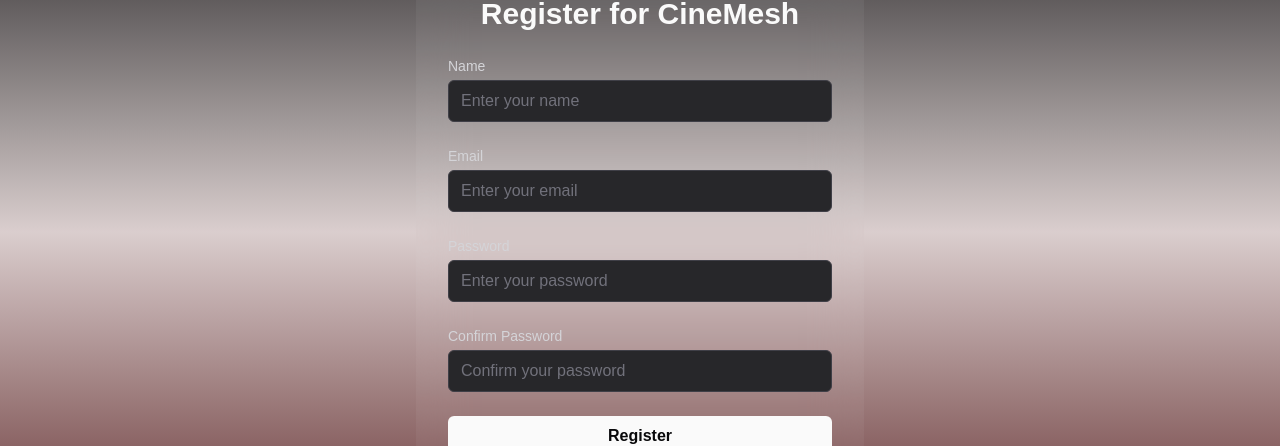
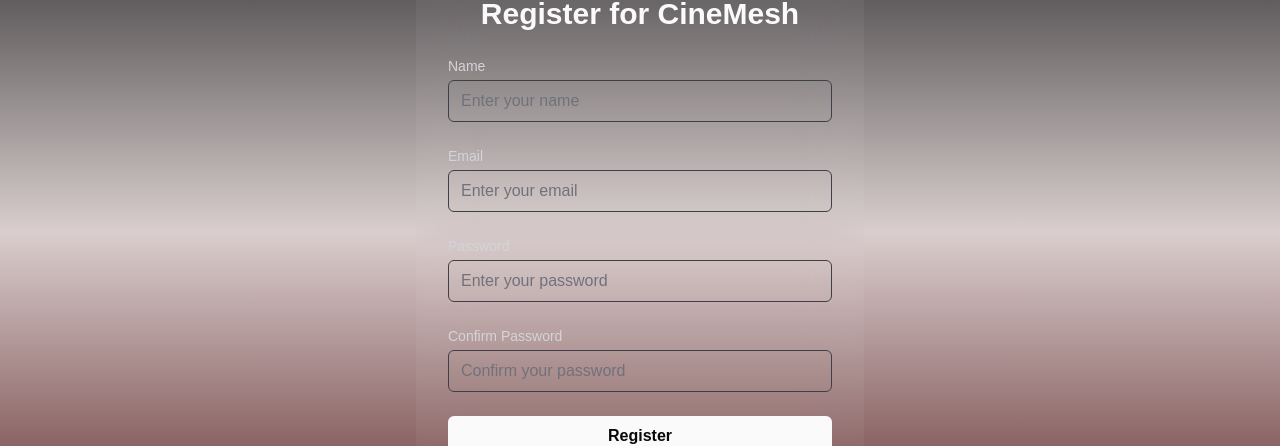
Before and after one commit to Ponloe/cinemesh-frontend, a Next.js app: page /register in a window 1280 px wide. Shown: the part 168-614 px from the top of the page. Built offline with nearby package versions, Linux system fonts and the light colour scheme.

Commit message:
adjust: just some tiny change

```diff
--- a/components/auth/login-form.tsx
+++ b/components/auth/login-form.tsx
@@ -25,7 +25,7 @@
           value={email}
           onChange={(e) => setEmail(e.target.value)}
           required
-          className="mt-1 block w-full px-3 py-2 bg-zinc-800 border border-zinc-700 rounded-md text-zinc-50 placeholder-zinc-500 focus:outline-none focus:ring-2 focus:ring-zinc-500"
+          className="mt-1 block w-full px-3 py-2 border border-zinc-700 rounded-md text-zinc-50 placeholder-zinc-500 focus:outline-none focus:ring-2 focus:ring-zinc-500"
           placeholder="Enter your email"
         />
       </div>
@@ -39,19 +39,19 @@
           value={password}
           onChange={(e) => setPassword(e.target.value)}
           required
-          className="mt-1 block w-full px-3 py-2 bg-zinc-800 border border-zinc-700 rounded-md text-zinc-50 placeholder-zinc-500 focus:outline-none focus:ring-2 focus:ring-zinc-500"
+          className="mt-1 block w-full px-3 py-2 border border-zinc-700 rounded-md text-zinc-50 placeholder-zinc-500 focus:outline-none focus:ring-2 focus:ring-zinc-500"
           placeholder="Enter your password"
         />
       </div>
       <button
         type="submit"
-        className="w-full bg-zinc-50 text-zinc-950 py-2 px-4 rounded-md font-semibold hover:bg-zinc-200 focus:outline-none focus:ring-2 focus:ring-zinc-500"
+        className="w-full bg-zinc-50 text-zinc-950 py-2 px-4 rounded-md font-semibold hover:bg-zinc-200 focus:outline-none focus:ring-2 focus:ring-zinc-500 cursor-pointer"
       >
         Login
       </button>
       <p className="text-center text-sm text-zinc-500">
-        Don't have an account?{" "}
-        <Link href="/register" className="text-zinc-300 hover:text-zinc-50">
+        Don&apos;t have an account?{" "}
+        <Link href="/register" className="text-zinc-300 hover:text-zinc-50 cursor-pointer">
           Register here
         </Link>
       </p>
--- a/components/auth/register-form.tsx
+++ b/components/auth/register-form.tsx
@@ -31,7 +31,7 @@
           value={name}
           onChange={(e) => setName(e.target.value)}
           required
-          className="mt-1 block w-full px-3 py-2 bg-zinc-800 border border-zinc-700 rounded-md text-zinc-50 placeholder-zinc-500 focus:outline-none focus:ring-2 focus:ring-zinc-500"
+          className="mt-1 block w-full px-3 py-2  border border-zinc-700 rounded-md text-zinc-50 placeholder-zinc-500 focus:outline-none focus:ring-2 focus:ring-zinc-500"
           placeholder="Enter your name"
         />
       </div>
@@ -45,7 +45,7 @@
           value={email}
           onChange={(e) => setEmail(e.target.value)}
           required
-          className="mt-1 block w-full px-3 py-2 bg-zinc-800 border border-zinc-700 rounded-md text-zinc-50 placeholder-zinc-500 focus:outline-none focus:ring-2 focus:ring-zinc-500"
+          className="mt-1 block w-full px-3 py-2  border border-zinc-700 rounded-md text-zinc-50 placeholder-zinc-500 focus:outline-none focus:ring-2 focus:ring-zinc-500"
           placeholder="Enter your email"
         />
       </div>
@@ -59,7 +59,7 @@
           value={password}
           onChange={(e) => setPassword(e.target.value)}
           required
-          className="mt-1 block w-full px-3 py-2 bg-zinc-800 border border-zinc-700 rounded-md text-zinc-50 placeholder-zinc-500 focus:outline-none focus:ring-2 focus:ring-zinc-500"
+          className="mt-1 block w-full px-3 py-2  border border-zinc-700 rounded-md text-zinc-50 placeholder-zinc-500 focus:outline-none focus:ring-2 focus:ring-zinc-500"
           placeholder="Enter your password"
         />
       </div>
@@ -73,19 +73,19 @@
           value={confirmPassword}
           onChange={(e) => setConfirmPassword(e.target.value)}
           required
-          className="mt-1 block w-full px-3 py-2 bg-zinc-800 border border-zinc-700 rounded-md text-zinc-50 placeholder-zinc-500 focus:outline-none focus:ring-2 focus:ring-zinc-500"
+          className="mt-1 block w-full px-3 py-2  border border-zinc-700 rounded-md text-zinc-50 placeholder-zinc-500 focus:outline-none focus:ring-2 focus:ring-zinc-500"
           placeholder="Confirm your password"
         />
       </div>
       <button
         type="submit"
-        className="w-full bg-zinc-50 text-zinc-950 py-2 px-4 rounded-md font-semibold hover:bg-zinc-200 focus:outline-none focus:ring-2 focus:ring-zinc-500"
+        className="w-full bg-zinc-50 text-zinc-950 py-2 px-4 rounded-md font-semibold hover:bg-zinc-200 focus:outline-none focus:ring-2 focus:ring-zinc-500 cursor-pointer"
       >
         Register
       </button>
       <p className="text-center text-sm text-zinc-500">
         Already have an account?{" "}
-        <Link href="/login" className="text-zinc-300 hover:text-zinc-50">
+        <Link href="/login" className="text-zinc-300 hover:text-zinc-50 cursor-pointer">
           Login here
         </Link>
       </p>
--- a/components/movies/movie-card.tsx
+++ b/components/movies/movie-card.tsx
@@ -8,7 +8,7 @@
 export function MovieCard({ movie }: MovieCardProps) {
   return (
     <div className="group relative cursor-pointer">
-      <div className="aspect-[2/3] overflow-hidden rounded-md bg-zinc-900 shadow-lg shadow-black/20 ring-1 ring-zinc-800 transition-all duration-300 group-hover:scale-[1.02] group-hover:shadow-xl group-hover:shadow-black/40 group-hover:ring-zinc-700">
+      <div className="aspect-2/3 overflow-hidden rounded-md bg-zinc-900 shadow-lg shadow-black/20 ring-1 ring-zinc-800 transition-all duration-300 group-hover:scale-[1.02] group-hover:shadow-xl group-hover:shadow-black/40 group-hover:ring-zinc-700">
         <Image
           src={movie.poster}
           alt={`${movie.title} poster`}
@@ -19,7 +19,7 @@
         />
 
         {/* Hover overlay */}
-        <div className="absolute inset-0 bg-gradient-to-t from-black via-black/50 to-transparent opacity-0 transition-opacity duration-300 group-hover:opacity-100">
+        <div className="absolute inset-0 bg-linear-to-t from-black via-black/50 to-transparent opacity-0 transition-opacity duration-300 group-hover:opacity-100">
           <div className="absolute bottom-0 left-0 right-0 p-4">
             <div className="mb-2 flex items-center gap-2">
               <div className="flex items-center rounded-full bg-yellow-500/20 px-2 py-1">
```
